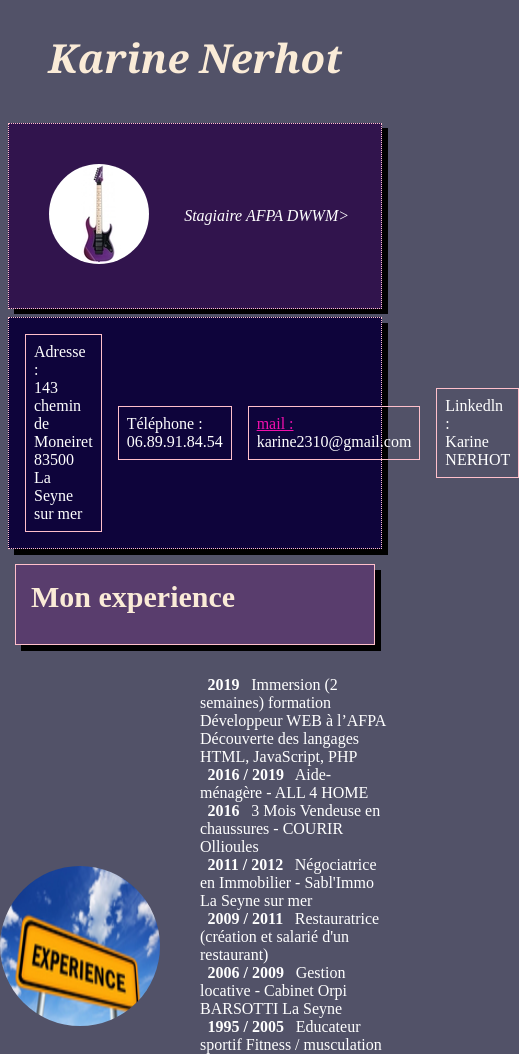
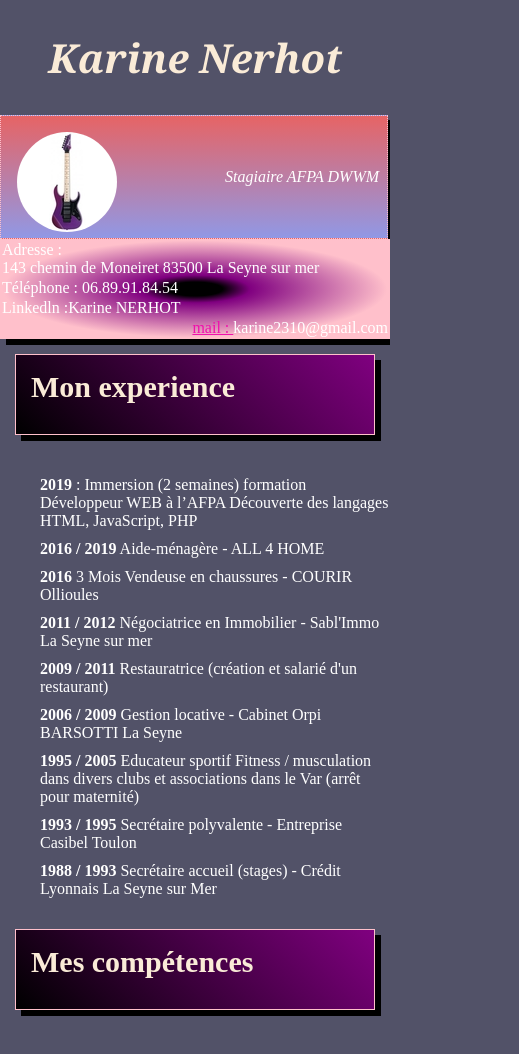
Before and after one commit to HysteriaKa/cvclassroom, a plain HTML site: page index.html in a window 390 px wide. Shown: the top 1054 px of the page, 519 px wide, since content can reach past the window. Drawn offline with Linux system fonts and the light colour scheme.

Commit message:
complete css petits ecrans

```diff
--- a/index.html
+++ b/index.html
@@ -1,5 +1,6 @@
 <!DOCTYPE html>
 <html lang="en">
+
 <head>
     <meta charset="UTF-8">
     <meta name="viewport" content="width=device-width, initial-scale=1.0">
@@ -8,40 +9,44 @@
     <link href="impression.css" rel="stylesheet" type="text/css" media="print">
     <title>MON CV</title>
 </head>
+
 <body>
-    <h1 class="titre">Karine Nerhot</h1>
+    <h1>Karine Nerhot</h1>
     <header>
-        <div class="intitule">Stagiaire AFPA DWWM></div>
-        <div class="photoid"><a href="IBANEZ+RG550PN.JPG"><img src="ibanez-rg550pn.jpg" alt="ma photo" title="cliquez pour agrandir"></a>
+        <div class="intitule">Stagiaire AFPA DWWM</div>
+        <div class="photoid"><a href="IBANEZ+RG550PN.JPG"><img src="ibanez-rg550pn.jpg" alt="ma photo"
+                    title="cliquez pour agrandir"></a>
         </div>
     </header>
     <ul id="nav">
         <li>Adresse :</br> 143 chemin de Moneiret 83500 La Seyne sur mer</li>
-            <li>Téléphone :</br> 06.89.91.84.54</li>
+        <li>Téléphone : 06.89.91.84.54</li>
         <li><a href="mailto:karine@gmail.com" title="cliquez pour mail"> mail : </a> karine2310@gmail.com</li>
-            <li>Linkedln :</br> Karine NERHOT</li>
+        <li>Linkedln :Karine NERHOT</li>
     </ul>
     <h2>Mon experience</h2>
     <div class="expcont">
-        <img src="Webp.net-resizeimage.jpg" class="imageflottante" alt="image flottante"/>
+        <img src="Webp.net-resizeimage.jpg" class="imageflottante" alt="image flottante" />
         <ul class="exp">
-            <li><span class="dates">2019</span> 	Immersion (2 semaines) formation Développeur WEB à l’AFPA
+            <li><strong class="dates">2019</strong> : Immersion (2 semaines) formation Développeur WEB à l’AFPA
                 Découverte des langages HTML, JavaScript, PHP</li>
-            <li><span class="dates">2016 / 2019</span> Aide-ménagère - ALL 4 HOME</li>
-            <li><span class="dates">2016</span> 3 Mois	Vendeuse en chaussures - COURIR Ollioules</li>
-            <li><span class="dates">2011 / 2012</span>	Négociatrice en Immobilier - Sabl'Immo La Seyne sur mer </li>
-            <li><span class="dates">2009 / 2011</span> 	Restauratrice (création et salarié d'un restaurant)</li>
-            <li><span class="dates">2006 / 2009</span>	Gestion locative - Cabinet Orpi BARSOTTI La Seyne </li>
-            <li><span class="dates">1995 / 2005 </span> Educateur sportif Fitness / musculation dans divers clubs et associations
-    dans le Var  (arrêt pour maternité)</li>
-            <li><span class="dates">1993 / 1995</span> 	Secrétaire polyvalente - Entreprise Casibel Toulon </li>
-            <li><span class="dates">1988 / 1993</span>	Secrétaire accueil (stages) - Crédit Lyonnais La Seyne sur Mer</li>
+            <li><strong class="dates">2016 / 2019</strong> Aide-ménagère - ALL 4 HOME</li>
+            <li><span class="dates">2016</span> 3 Mois Vendeuse en chaussures - COURIR Ollioules</li>
+            <li><span class="dates">2011 / 2012</span> Négociatrice en Immobilier - Sabl'Immo La Seyne sur mer </li>
+            <li><span class="dates">2009 / 2011</span> Restauratrice (création et salarié d'un restaurant)</li>
+            <li><span class="dates">2006 / 2009</span> Gestion locative - Cabinet Orpi BARSOTTI La Seyne </li>
+            <li><span class="dates">1995 / 2005 </span> Educateur sportif Fitness / musculation dans divers clubs et
+                associations
+                dans le Var (arrêt pour maternité)</li>
+            <li><span class="dates">1993 / 1995</span> Secrétaire polyvalente - Entreprise Casibel Toulon </li>
+            <li><span class="dates">1988 / 1993</span> Secrétaire accueil (stages) - Crédit Lyonnais La Seyne sur Mer
+            </li>
         </ul>
 
     </div>
     <h2 class="titrecomp">Mes compétences</h2>
     <div class=compcont>
-        <img src="motivation.jpg" class="imageflottante" alt="image flottante"/>
+        <img src="motivation.jpg" class="imageflottante" alt="image flottante" />
         <ul class="exp">
             <li>Comprendre et analyser les besoins de la clientèle</li>
             <Li>Respecter les délais</li>
@@ -56,11 +61,11 @@
     <div class="formcont">
         <img src="formation.jpg" class="imageflottante" alt="image flottante">
         <ul class="form">
-            <li><span class="dates">2019</span>	Stagiaire AFPA Développeur Web et Web mobile</li>
-            <li><span class="dates">1995 / 1996 </span>	Brevet D'état expression gymnique et disciplines associées</li>
-            <li><span class="dates">1995</span>	Attestation de 1er secours</li>
-            <li><span class="dates">1991 / 1993</span>	BTS Informatique et Gestion (niveau)</li>
-            <li><span class="dates">1991 </span>	Baccalauréat A1 </li>
+            <li><span class="dates">2019</span> Stagiaire AFPA Développeur Web et Web mobile</li>
+            <li><span class="dates">1995 / 1996 </span> Brevet D'état expression gymnique et disciplines associées</li>
+            <li><span class="dates">1995</span> Attestation de 1er secours</li>
+            <li><span class="dates">1991 / 1993</span> BTS Informatique et Gestion (niveau)</li>
+            <li><span class="dates">1991 </span> Baccalauréat A1 </li>
 
         </ul>
         </p>
@@ -68,4 +73,5 @@
 
 
 </body>
+
 </html>
--- a/style.css
+++ b/style.css
@@ -1,40 +1,45 @@
-h1{
+/* apparence et mise en page titre principal*/
+h1 {
     font-style: italic;
     font-size: 40px;
     font-family: Cambria, Cochin, Georgia, Times, 'Times New Roman', serif;
     text-align: center;
-    color : rgb(37, 3, 37);
+    color: rgb(37, 3, 37);
     display: flex;
     margin: 0;
     justify-content: center;
     color: antiquewhite;
+    text-align: center;
+    padding-top: 30px;
+    padding-bottom: 30px;
 
 }
-
-h2{
+/* mise en page des blocs titres*/
+h2 {
     font-weight: bold;
-    border:10px whitesmoke;
+    border: 10px whitesmoke;
     font-size: 30px;
     color: antiquewhite;
     margin: 0.5em;
     padding: 0.5em;
     border: 1px solid pink;
-    background-color: rgb(89, 61, 109);
+    background: linear-gradient(45deg,black, purple);
     box-shadow: 6px 6px 0px black;
     padding-bottom: 30px;
 }
 
-
-h2:hover{
-    color:rgb(43, 9, 51);
+/* effet passage souris sur titre des sections*/
+h2:hover {
+    color: rgb(43, 9, 51);
     text-shadow: 0.1em 0.1em 0.2em rgb(243, 19, 232);
 }
 
-.dates{
+.dates {
     font-weight: bold;
-    margin: 4%;
+
 }
-header{
+/* mise en page du bloc header avec photo, effets cadre, dégradé*/
+header {
     margin: 0.5em;
     padding: 1.5em;
     display: flex;
@@ -44,94 +49,153 @@ header{
     justify-content: space-between;
     /* Pour l'axe secondaire */
     align-items: center;
-    background-color: rgb(49, 20, 77);
+    background:linear-gradient(#e66465, #9198e5);
     box-shadow: 6px 5px 0px black;
     flex-direction: row-reverse;
 }
-.titre{
-    text-align: center;
-    padding-top: 30px;
-    padding-bottom: 30px;
-
-}
-.intitule{
+/* placement dans le header de la phrase stagiaire*/
+.intitule {
     color: white;
-    margin:0.5em;
+    margin: 0.5em;
     text-align: center;
     font-style: italic;
 
 }
-.photoid{
+/* placement de la photo d'identité dans le header*/
+.photoid {
     text-align: center;
     margin: 1em;
 }
-#nav{
-    list-style-type:none;
-    margin:0;
-    padding:0;
-    border:1px dotted pink;
-    flex-direction:row;
-    align-items:center;
-    display:flex;
-    justify-content:space-around;
-    margin:0.5em;
-    padding:0.5em;
-    color:white;
-    box-shadow:6px 6px 0px black;
-    background-color: rgb(14, 4, 59);
+/* menu navigation */
+#nav {
+    list-style-type: none;
+    margin: 0;
+    padding: 0;
+    border: 1px dotted pink;
+    flex-direction: row;
+    align-items: center;
+    display: flex;
+    justify-content: space-around;
+    margin: 0.5em;
+    padding: 0.5em;
+    color: white;
+    box-shadow: 6px 6px 0px black;
+    background:radial-gradient(black 10%,purple 20%,pink 70%);
 }
-#nav li{
+
+#nav li {
     display: inline;
     list-style-position: outside;
     padding-left: 40px;
-    border:1px solid pink;
-    margin:0.5em;
-    padding:0.5em;
+    border: 1px solid pink;
+    margin: 0.5em;
+    padding: 0.5em;
 }
-li a{
-    color:rgb(240, 16, 173)
+
+li a {
+    color: rgb(240, 16, 173)
 }
+/* fond de page et couleur typo*/
 body {
     margin: 0;
     padding: 0;
     background-color: rgb(82, 82, 104);
     color: #ffffff;
 }
-.imageflottante{
+/*placement image de chaque bloc*/
+.imageflottante {
     float: left;
-    height:160px;
+    height: 160px;
     width: 160px;
 
 }
-img{
-    border-radius:50%;
+
+img {
+    border-radius: 50%;
     -webkit-transform: scale(2);
     transform: scale(1);
     -webkit-transition: .3s ease-in-out;
     transition: .3s ease-in-out;
 }
-img:hover{
+
+img:hover {
     -webkit-transform: scale(1.3);
     transform: scale(1.3);
 }
 
-.expcont{
-    display:flex;
+.expcont {
+    display: flex;
     flex-direction: row;
     align-items: center;
 }
-.compcont{
-    display:flex;
+
+.compcont {
+    display: flex;
     flex-direction: row;
     align-items: center;
-    padding:20px;
+    padding: 20px;
 }
-.formcont{
-    display:flex;
+
+.formcont {
+    display: flex;
     flex-direction: row;
     align-items: center;
-    padding:20px;
+    padding: 20px;
+}
+
+ul {
+    list-style-type: none;
+    min-width: 855px;
+    display: flex;
+    flex-direction: column;
+}
+/*lecture cv sur écran plus petits*/
+@media screen and (max-width: 640px) {
+    .bloc {
+        display: block;
+        clear: both;
+    }
+
+    header {
+        width: 99%;
+        flex-wrap: nowrap;
+        padding: 0;
+        margin: 0;
+    }
+
+    .photoid {
+        width: 90px;
+        height: 90px;
+
+    }
+    #nav {
+        flex-wrap: nowrap;
+        margin: 5%;
+        justify-content: right;
+        padding: 0%;
+        margin: 0;
+        align-items: flex-start;
+        flex-direction: column;
+    }
+    #nav li{
+        padding-left: 0%;
+        margin: 1px;
+        padding :0;
+        border: none;
+    }
+    #nav li:nth-child(3){
+       align-self: flex-end;
+       order: 99;
+    }
+    .imageflottante{
+        display: none;
     }
     ul{
-    list-style-type: none;
+        min-width: 0px;
     }
+
+    li{
+        margin-top: 10px;
+
+    }
+}
```
Also changed, not shown: impression.css (line endings or trailing spaces). Lines whose indentation alone changed are shown as unchanged.
